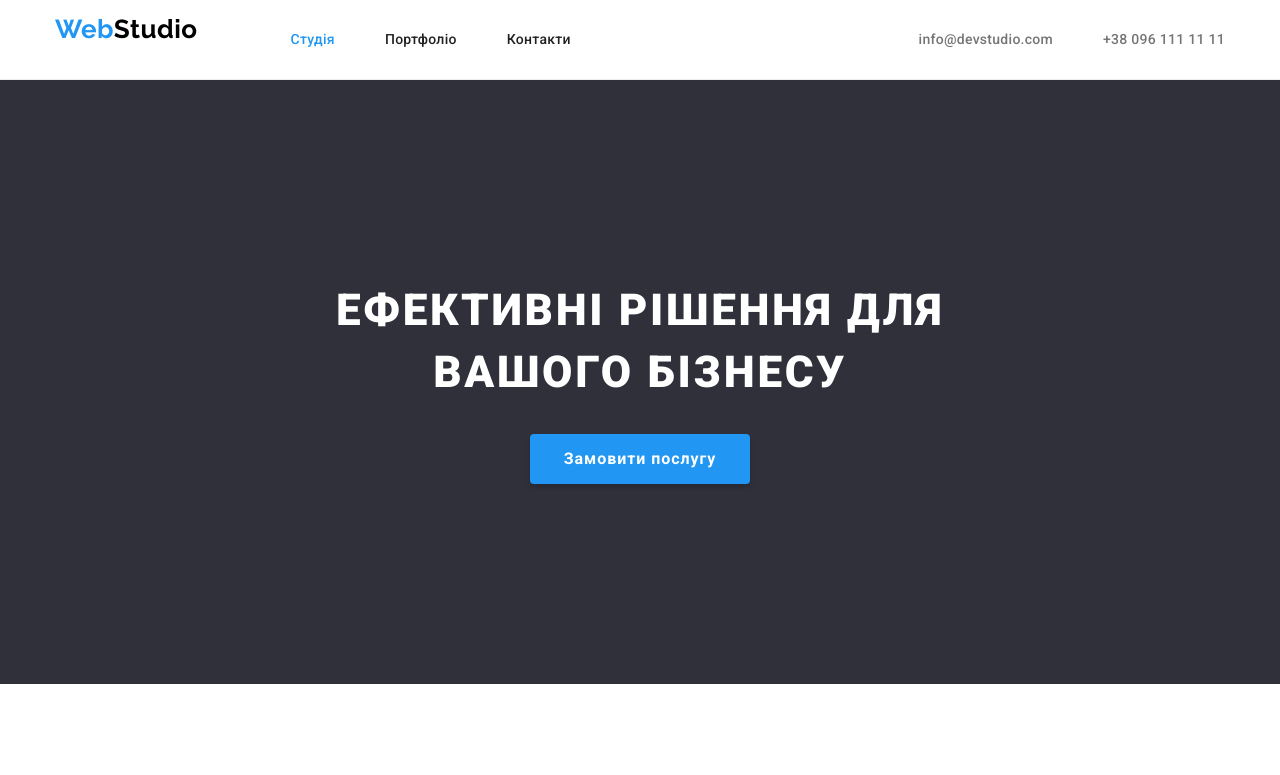
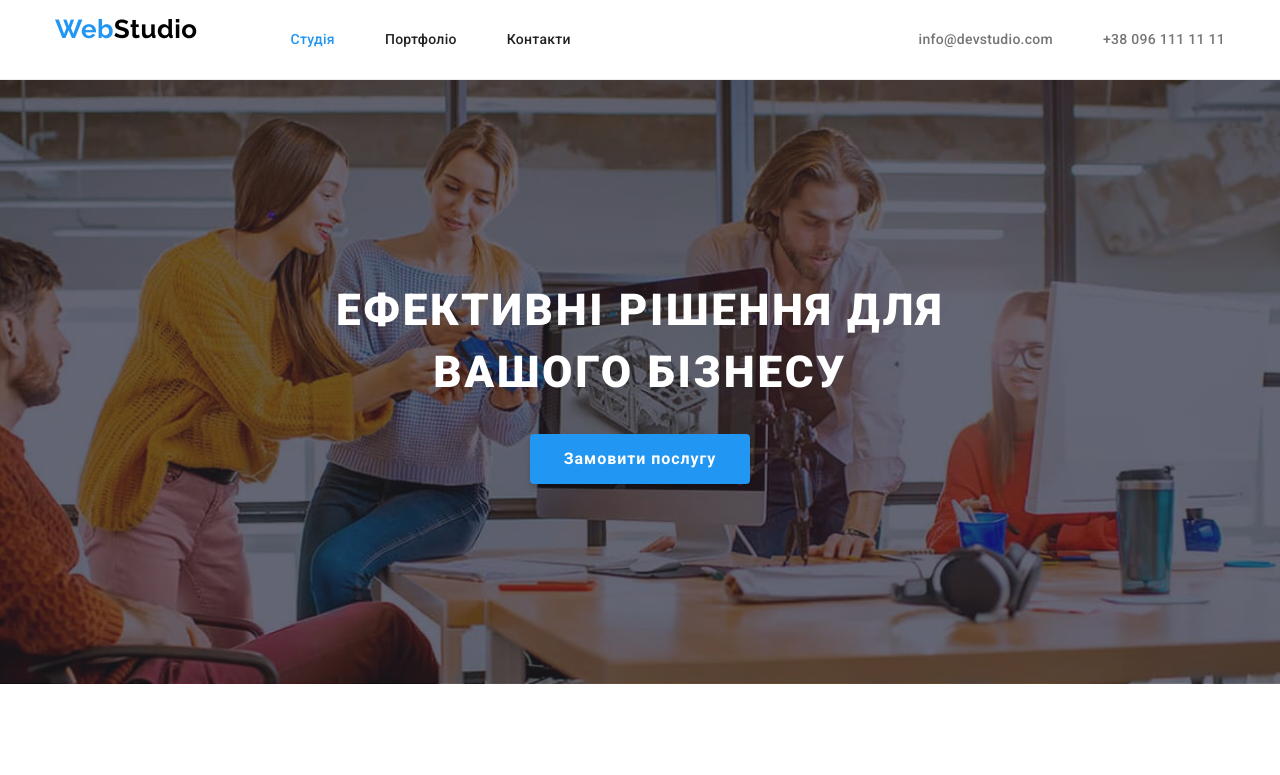
Before and after one commit to FedotovMS/goit-markup-hw-04, a plain HTML site: page index.html in a window 1280 px wide. Shown: the top 775 px of the page. Drawn offline with nearby package versions, Linux system fonts and the light colour scheme.

Commit message:
ADDED BACKGROUND

```diff
--- a/css/styles.css
+++ b/css/styles.css
@@ -164,7 +164,16 @@ ul.contacts .item + .item {
 
 }
 .hero {
-    background-color: #2f303a;
+    max-width: 1600px;
+    background-color: #2F303A;
+    background-image: linear-gradient(
+        to bottom,
+        rgba(47, 48, 58, 0.4),
+        rgba(47, 48, 58, 0.4)),
+        url(../images/bckgrd.jpeg);
+    background-repeat: no-repeat;
+    background-size: cover;
+    background-position: center;
     text-align: center;
 }
 .button {
```
Also changed, not shown: index.html (+1 -1 lines).
